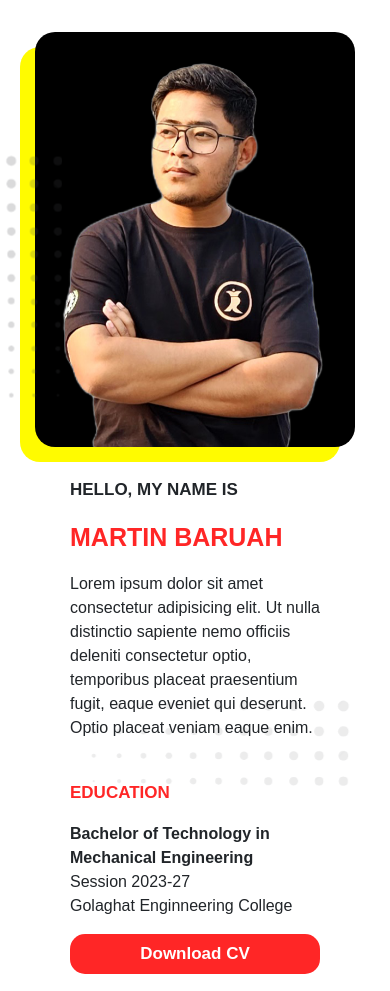
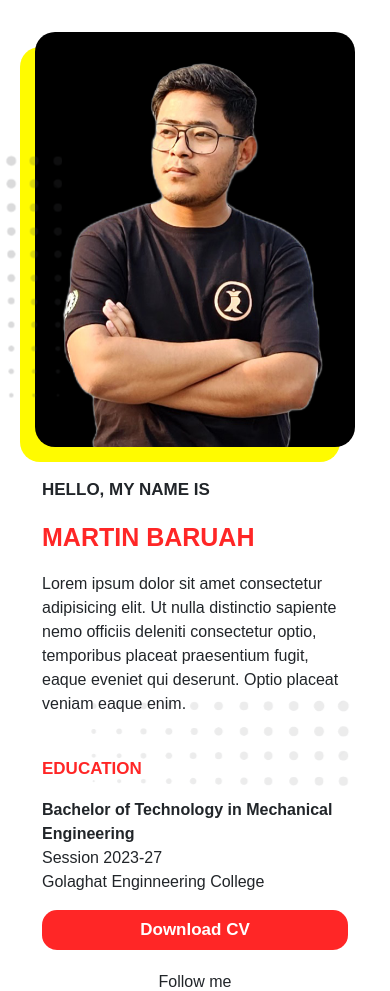
Before and after one commit to marbar6/project-3, a plain HTML site: page about/about.html in a window 390 px wide. Shown: the part 68-1059 px from the top of the page. Drawn offline with nearby package versions, Linux system fonts and the light colour scheme.

Commit message:
New Modified

```diff
--- a/about/style-about.css
+++ b/about/style-about.css
@@ -88,7 +88,8 @@
     }
     .details-about{
         margin-top: 30px;
-        width: 370px;
+        padding-left: 30px;
+        padding-right: 30px;
     }
     .details-about-intro{
         font-size: 17px;
```
